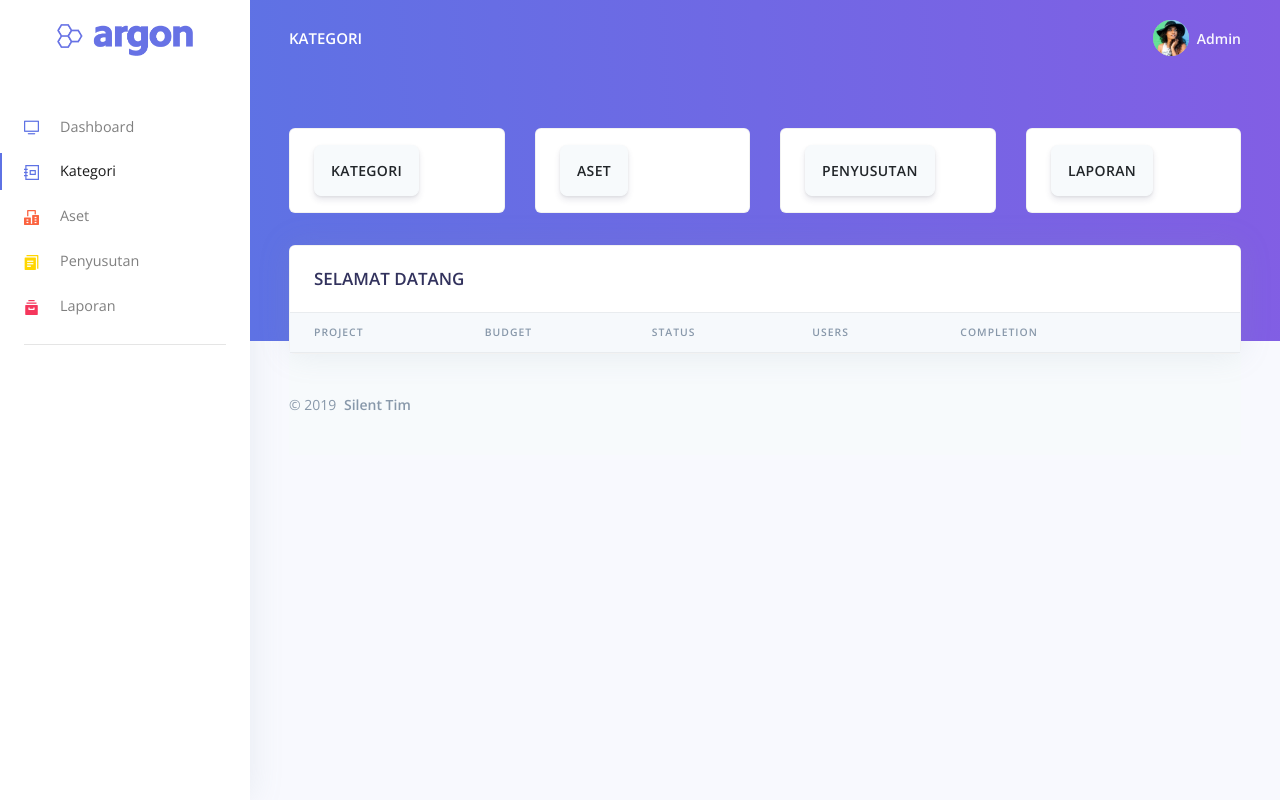
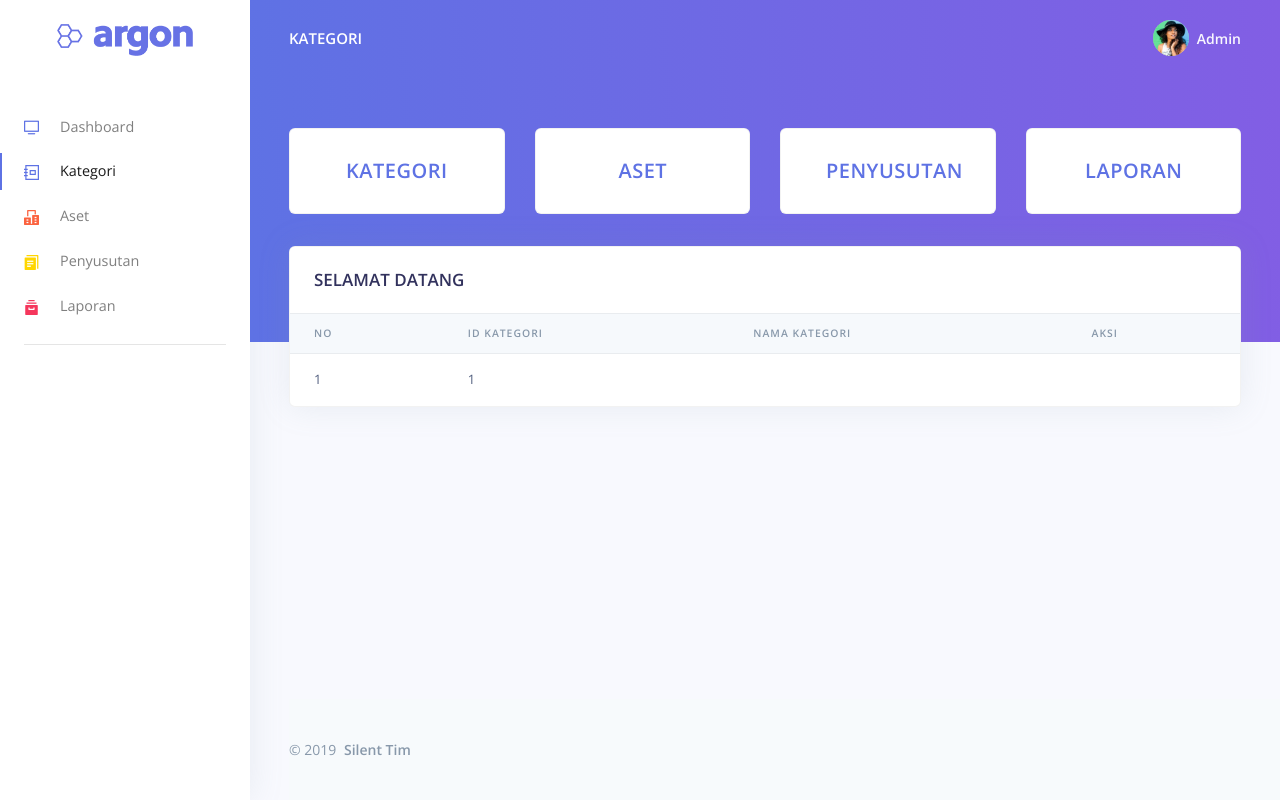
Before and after one commit to Masagis/Asset-Aplication, a PHP site: page /views/kategori.php in a window 1280 px wide. Run offline with PHP 8.4, Linux system fonts and the light colour scheme; tables that the repository leaves empty or names only in its code hold one stand-in row (values such as "Sample post"); data that the repository does not hold is empty; some libraries are stand-ins or nearby versions.

Commit message:
Menambah button dan tabel pada kategori

```diff
--- a/views/kategori.php
+++ b/views/kategori.php
@@ -1,6 +1,7 @@
 <?php
 session_start();
 include_once "../base_url.php";
+include_once("../config/config.php");
 ?>
 
 <!DOCTYPE html>
@@ -133,21 +134,21 @@ include_once "../base_url.php";
           <div class="row">
             <div class="col-xl-3 col-lg-6">
               <div class="card card-stats mb-4 mb-xl-0">
-                <div class="card-body">
-                  <div class="row">
-                    <div class="col">
-                      <a type="button" href="kategori.php" class="btn btn-secondary btn-lg">KATEGORI</a>
+                  <div class="card-body">
+                    <div class="row">
+                      <div class="col">
+                        <a type="button" href="kategori.php"class="btn btn-sucess btn-block" style="font-size: 20px">KATEGORI</a>
+                      </div>
                     </div>
                   </div>
                 </div>
-              </div>
             </div>
             <div class="col-xl-3 col-lg-6">
                 <div class="card card-stats mb-4 mb-xl-0">
                   <div class="card-body">
                     <div class="row">
                       <div class="col">
-                        <a type="button" href="aset.php"class="btn btn-secondary btn-lg">ASET</a>
+                        <a type="button" href="aset.php"class="btn btn-sucess btn-block" style="font-size: 20px">ASET</a>
                       </div>
                     </div>
                   </div>
@@ -158,7 +159,7 @@ include_once "../base_url.php";
                     <div class="card-body">
                       <div class="row">
                         <div class="col">
-                          <a type="button" href="penyusutan.php"class="btn btn-secondary btn-lg">PENYUSUTAN</a>
+                          <a type="button" href="penyusutan.php"class="btn btn-sucess btn-block" style="font-size: 20px">PENYUSUTAN</a>
                         </div>
                       </div>
                     </div>
@@ -169,7 +170,7 @@ include_once "../base_url.php";
                       <div class="card-body">
                         <div class="row">
                           <div class="col">
-                            <a type="a" href="laporan.php" class="btn btn-secondary btn-lg">LAPORAN</a>
+                            <a type="a" href="laporan.php" class="btn btn-sucess btn-block" style="font-size: 20px">LAPORAN</a>
                           </div>
                         </div>
                       </div>
@@ -193,14 +194,29 @@ include_once "../base_url.php";
                       <table class="table align-items-center table-flush">
                         <thead class="thead-light">
                           <tr>
-                            <th scope="col">Project</th>
-                            <th scope="col">Budget</th>
-                            <th scope="col">Status</th>
-                            <th scope="col">Users</th>
-                            <th scope="col">Completion</th>
-                            <th scope="col"></th>
+                            <th>no</th>
+                            <th>Id Kategori</th>
+                            <th>Nama Kategori</th>
+                            <th>Aksi</th>
                           </tr>
                         </thead>
+                        <tbody>
+                                    <?php
+                                        include '../config/config.php';
+                                        $kategori = mysqli_query($mysqli,"SELECT * FROM tb_kategori");
+                                        $no = 1;
+                                        if($kategori){
+                                            while($row = mysqli_fetch_array($kategori))
+                                            {
+                                                echo "<tr>
+                                                <td>".$no++."</td>
+                                                <td>".$row['id_kategori']."</td>
+                                                <td>".$row['Nm_katagori']."</td>
+                                            </tr>";
+                                            }
+                                        }
+                                    ?>
+                                </tbody>
                       </table>
                     </div>
                   </div>
@@ -208,7 +224,7 @@ include_once "../base_url.php";
               </div>
 
       <!-- Footer -->
-      <footer class="footer">
+      <footer class="footer" style="position: fixed; bottom: 0px;width: 100%">
           <div class="row align-items-center justify-content-xl-between">
             <div class="col-xl-6">
               <div class="copyright text-center text-xl-left text-muted">
```
